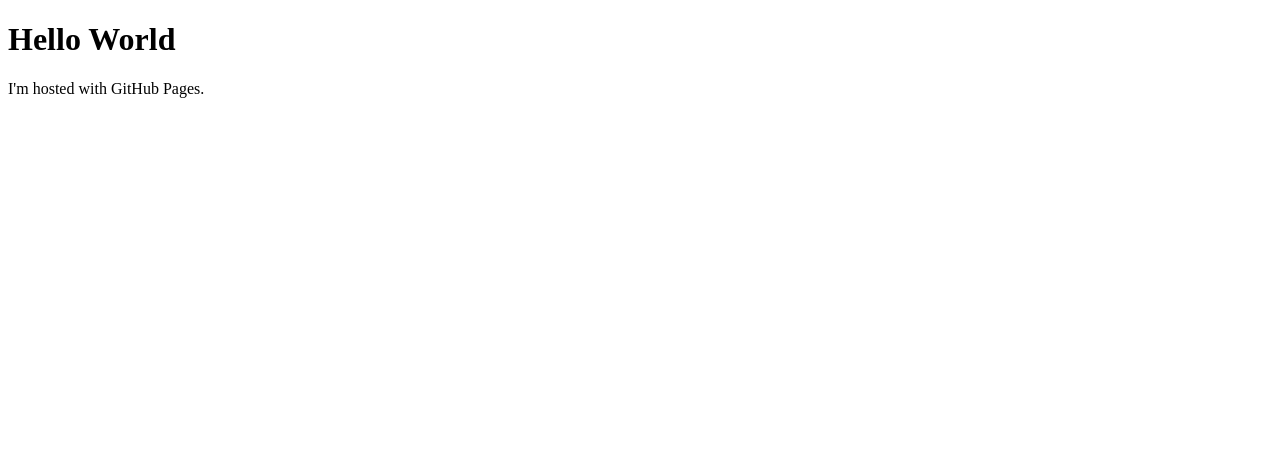
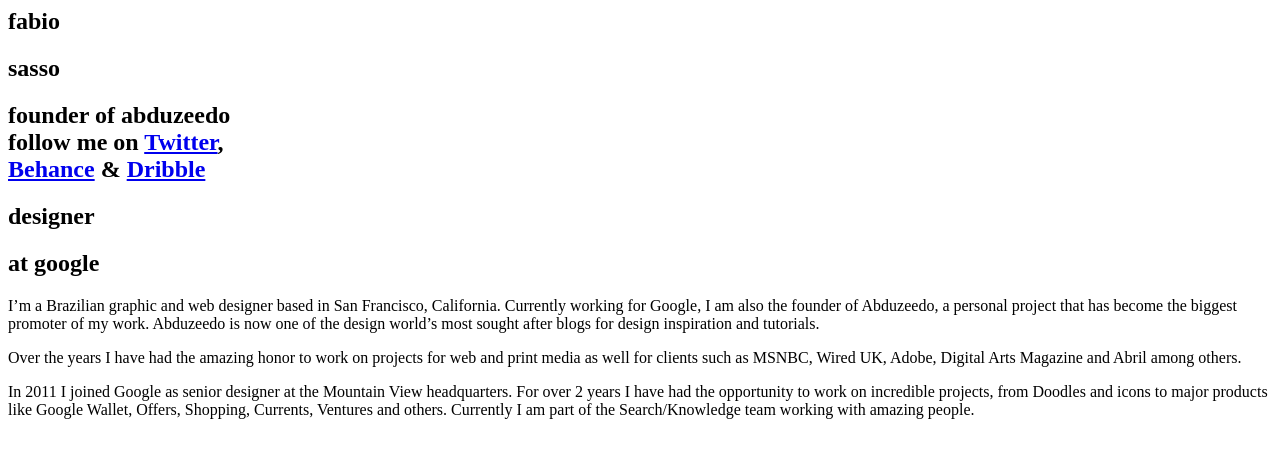
Before and after one commit to cosmodimedici/chloeis, a plain HTML site: page index.html in a window 1280 px wide. Drawn offline with Linux system fonts and the light colour scheme.

Commit message:
Update index.html

```diff
--- a/index.html
+++ b/index.html
@@ -1,7 +1,23 @@
-<!DOCTYPE html>
-<html>
-<body>
-<h1>Hello World</h1>
-<p>I'm hosted with GitHub Pages.</p>
-</body>
-</html>
+<title>Portfolio</title><meta charset="utf8" /><meta name="viewport" content="initial-scale=1, maximum-scale=1" /><meta name="apple-mobile-web-app-capable" content="yes" /><meta name="apple-mobile-web-app-status-bar-style" content="black" /><section id="home"><div class="inner">
+				<div class="rotatedtext">
+						<div class="name">
+							<h1>fabio</h1>
+							<h1>sasso</h1>
+							<h2>founder of abduzeedo <br />follow me on <a href="http://twitter.com/abduzeedo">Twitter</a>, <br /><a href="http://www.behance.net/abduzeedo">Behance</a> & <a href="http://dribbble.com/abduzeedo">Dribble</a></h2>
+						</div>
+						<div class="role">
+							<h1 class="job">designer</h1>
+							<h1 class="co">at google</h1>
+						</div>
+					</div>
+				<div class="col30">
+					<div class="multicols">
+						<p>I’m a Brazilian graphic and web designer based in San Francisco, California. Currently working for Google, I am also the founder of Abduzeedo, a personal project that has become the biggest promoter of my work. Abduzeedo is now one of the design world’s most sought after blogs for design inspiration and tutorials.</p>
+						<p>Over the years I have had the amazing honor to work on projects for web and print media as well for clients such as MSNBC, Wired UK, Adobe, Digital Arts Magazine and Abril among others.</p>
+
+						<p>In 2011 I joined Google as senior designer at the Mountain View headquarters. For over 2 years I have had the opportunity to work on incredible projects, from Doodles and icons to major products like Google Wallet, Offers, Shopping, Currents, Ventures and others. Currently I am part of the Search/Knowledge team working with amazing people.</p>
+					</div>
+				</div>
+				<div class="clear"></div>
+		    </div>
+		</section>
```
